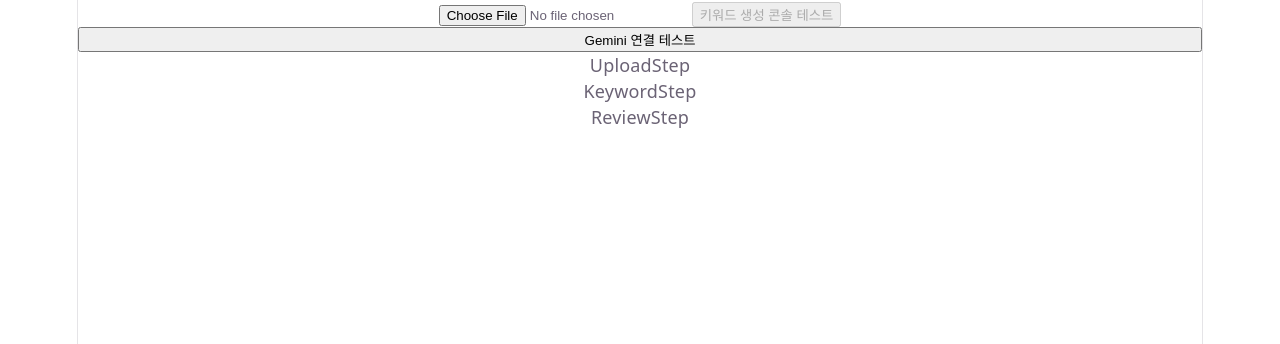
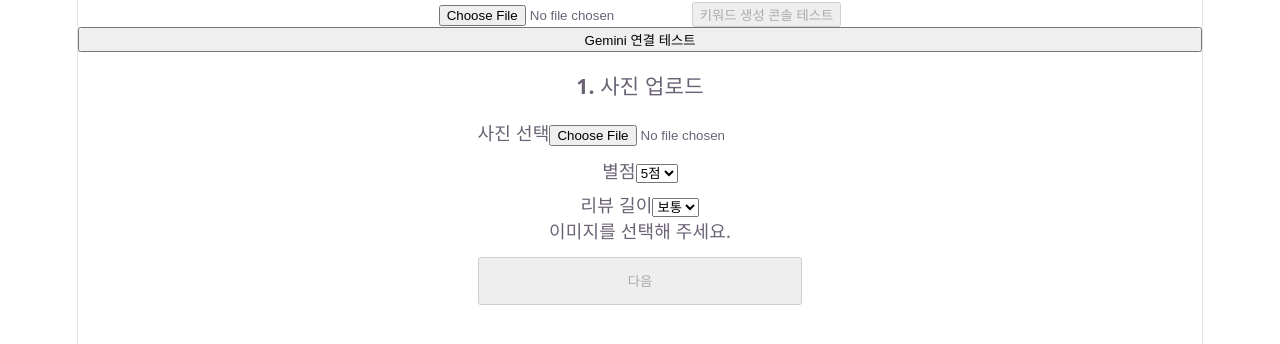
Before and after one commit to Yelli915/auto-review-generator, a React (Vite) app: page / in a window 1280 px wide. Shown: the top 344 px of the page. Built offline with nearby package versions, Linux system fonts and the light colour scheme.

Commit message:
feat : step 컴포넌트 구현 완료

```diff
--- a/src/components/ReviewGenerator/ReviewGenerator.jsx
+++ b/src/components/ReviewGenerator/ReviewGenerator.jsx
@@ -1,13 +1,128 @@
+import { useState } from 'react'
 import UploadStep from './steps/UploadStep'
 import KeywordStep from './steps/KeywordStep'
 import ReviewStep from './steps/ReviewStep'
+import { generateKeywords, generateReview } from './api/geminiService'
 
-export default function ReviewGenerator() {
+const STEPS = { UPLOAD: 'upload', KEYWORD: 'keyword', REVIEW: 'review' }
+
+export default function ReviewGenerator({ onReviewComplete }) {
+  const [step, setStep] = useState(STEPS.UPLOAD)
+  const [imageData, setImageData] = useState(null)
+  const [keywords, setKeywords] = useState([])
+  const [review, setReview] = useState('')
+  const [isLoading, setIsLoading] = useState(false)
+  const [isStreaming, setIsStreaming] = useState(false)
+  const [error, setError] = useState(null)
+
+  const handleUploadNext = async (data) => {
+    const normalizedData = {
+      ...data,
+      base64Image: data?.base64Image || data?.base64 || '',
+      rating: Number.isFinite(Number(data?.rating)) ? Number(data.rating) : 5,
+      length: data?.length || 'medium',
+    }
+
+    setImageData(normalizedData)
+    setError(null)
+    setIsLoading(true)
+    try {
+      const result = await generateKeywords({
+        imageBase64: normalizedData.base64Image,
+        rating: normalizedData.rating,
+        mimeType: normalizedData.mimeType || 'image/jpeg',
+      })
+      if (!result?.ok) {
+        throw new Error(result?.error || '키워드 생성 실패')
+      }
+      setKeywords(Array.isArray(result.keywords) ? result.keywords : [])
+      setStep(STEPS.KEYWORD)
+    } catch (e) {
+      setError(e instanceof Error ? e.message : '키워드 생성 실패')
+    } finally {
+      setIsLoading(false)
+    }
+  }
+
+  const handleRefresh = async () => {
+    if (!imageData?.base64Image) return
+    setError(null)
+    setIsLoading(true)
+    try {
+      const result = await generateKeywords({
+        imageBase64: imageData.base64Image,
+        rating: imageData.rating,
+        mimeType: imageData.mimeType || 'image/jpeg',
+      })
+      if (!result?.ok) {
+        throw new Error(result?.error || '키워드 생성 실패')
+      }
+      setKeywords(Array.isArray(result.keywords) ? result.keywords : [])
+    } catch (e) {
+      setError(e instanceof Error ? e.message : '키워드 생성 실패')
+    } finally {
+      setIsLoading(false)
+    }
+  }
+
+  const handleKeywordNext = async (selectedKeywords) => {
+    setReview('')
+    setError(null)
+    setStep(STEPS.REVIEW)
+    setIsStreaming(true)
+
+    let fullReview = ''
+    try {
+      await generateReview(
+        imageData.base64Image,
+        imageData.rating,
+        selectedKeywords,
+        imageData.length,
+        (chunk) => {
+          fullReview += chunk
+          setReview(fullReview)
+        },
+      )
+    } catch (e) {
+      setError(e instanceof Error ? e.message : '리뷰 생성 실패')
+    } finally {
+      setIsStreaming(false)
+      onReviewComplete?.(fullReview)
+    }
+  }
+
   return (
-    <div className="review-generator">
-      <UploadStep />
-      <KeywordStep />
-      <ReviewStep />
+    <div style={{ maxWidth: '480px', margin: '0 auto' }}>
+      {error && (
+        <div
+          style={{
+            padding: '12px 16px',
+            margin: '8px 16px',
+            background: '#fff0f0',
+            border: '1px solid #ffcccc',
+            borderRadius: '8px',
+            color: '#cc0000',
+            fontSize: '14px',
+          }}
+        >
+          {error}
+        </div>
+      )}
+
+      {step === STEPS.UPLOAD && (
+        <UploadStep onNext={handleUploadNext} isLoading={isLoading} />
+      )}
+      {step === STEPS.KEYWORD && (
+        <KeywordStep
+          keywords={keywords}
+          onNext={handleKeywordNext}
+          onRefresh={handleRefresh}
+          isLoading={isLoading}
+        />
+      )}
+      {step === STEPS.REVIEW && (
+        <ReviewStep review={review} isStreaming={isStreaming} />
+      )}
     </div>
   )
 }
--- a/src/components/ReviewGenerator/steps/KeywordStep.jsx
+++ b/src/components/ReviewGenerator/steps/KeywordStep.jsx
@@ -1,3 +1,62 @@
-export default function KeywordStep() {
-  return <div>KeywordStep</div>
+import { useState } from 'react'
+
+export default function KeywordStep({ keywords, onNext, onRefresh, isLoading }) {
+  const [selected, setSelected] = useState([])
+
+  const toggleKeyword = (keyword) => {
+    setSelected((prev) =>
+      prev.includes(keyword)
+        ? prev.filter((k) => k !== keyword)
+        : [...prev, keyword],
+    )
+  }
+
+  return (
+    <div style={{ padding: '16px' }}>
+      <div
+        style={{
+          display: 'flex',
+          flexWrap: 'wrap',
+          gap: '10px',
+          marginBottom: '24px',
+        }}
+      >
+        {keywords.map((keyword) => (
+          <button
+            key={keyword}
+            onClick={() => toggleKeyword(keyword)}
+            style={{
+              padding: '10px 16px',
+              minHeight: '48px',
+              borderRadius: '24px',
+              border: selected.includes(keyword)
+                ? '2px solid #333'
+                : '1px solid #ccc',
+              fontWeight: selected.includes(keyword) ? 'bold' : 'normal',
+              cursor: 'pointer',
+              background: selected.includes(keyword) ? '#f0f0f0' : 'white',
+            }}
+          >
+            {keyword}
+          </button>
+        ))}
+      </div>
+
+      <button
+        onClick={onRefresh}
+        disabled={isLoading}
+        style={{ width: '100%', height: '48px', marginBottom: '12px' }}
+      >
+        {isLoading ? '생성 중...' : '키워드 다시 생성'}
+      </button>
+
+      <button
+        onClick={() => onNext(selected)}
+        disabled={selected.length === 0}
+        style={{ width: '100%', height: '52px', fontSize: '16px' }}
+      >
+        리뷰 작성
+      </button>
+    </div>
+  )
 }
--- a/src/components/ReviewGenerator/steps/ReviewStep.jsx
+++ b/src/components/ReviewGenerator/steps/ReviewStep.jsx
@@ -1,3 +1,39 @@
-export default function ReviewStep() {
-  return <div>ReviewStep</div>
+import { useState } from 'react'
+
+export default function ReviewStep({ review, isStreaming }) {
+  const [copied, setCopied] = useState(false)
+
+  const handleCopy = async () => {
+    await navigator.clipboard.writeText(review)
+    setCopied(true)
+    setTimeout(() => setCopied(false), 2000)
+  }
+
+  return (
+    <div style={{ padding: '16px' }}>
+      <div
+        style={{
+          minHeight: '160px',
+          padding: '16px',
+          border: '1px solid #ccc',
+          borderRadius: '8px',
+          lineHeight: '1.7',
+          whiteSpace: 'pre-wrap',
+          marginBottom: '16px',
+          fontSize: '15px',
+        }}
+      >
+        {review}
+        {isStreaming && <span style={{ opacity: 0.5 }}>▌</span>}
+      </div>
+
+      <button
+        onClick={handleCopy}
+        disabled={isStreaming || !review}
+        style={{ width: '100%', height: '52px', fontSize: '16px' }}
+      >
+        {copied ? '복사됨 ✓' : '클립보드 복사'}
+      </button>
+    </div>
+  )
 }
--- a/src/components/ReviewGenerator/steps/UploadStep.jsx
+++ b/src/components/ReviewGenerator/steps/UploadStep.jsx
@@ -1,3 +1,88 @@
-export default function UploadStep() {
-  return <div>UploadStep</div>
+import { useId, useState } from 'react'
+
+export default function UploadStep({ onNext, isLoading }) {
+  const inputId = useId()
+  const ratingId = useId()
+  const lengthId = useId()
+  const [fileData, setFileData] = useState(null)
+  const [previewUrl, setPreviewUrl] = useState('')
+  const [rating, setRating] = useState(5)
+  const [length, setLength] = useState('medium')
+  const [message, setMessage] = useState('이미지를 선택해 주세요.')
+
+  function handleFileChange(e) {
+    const file = e.target.files?.[0]
+    if (!file) return
+
+    const objectUrl = URL.createObjectURL(file)
+    setPreviewUrl(objectUrl)
+    setMessage(`선택됨: ${file.name}`)
+
+    const reader = new FileReader()
+    reader.onload = () => {
+      const dataUrl = typeof reader.result === 'string' ? reader.result : ''
+      const commaIndex = dataUrl.indexOf(',')
+      const base64Image = commaIndex >= 0 ? dataUrl.slice(commaIndex + 1) : ''
+      setFileData({
+        file,
+        previewUrl: objectUrl,
+        base64Image,
+        mimeType: file.type || 'image/jpeg',
+      })
+    }
+    reader.onerror = () => setMessage('이미지 변환에 실패했습니다.')
+    reader.readAsDataURL(file)
+  }
+
+  function handleNext() {
+    if (!fileData || typeof onNext !== 'function') return
+    onNext({
+      ...fileData,
+      rating: Number(rating),
+      length,
+    })
+  }
+
+  return (
+    <section>
+      <h3>1. 사진 업로드</h3>
+      <label htmlFor={inputId}>사진 선택</label>
+      <input id={inputId} type="file" accept="image/*" onChange={handleFileChange} />
+
+      <div style={{ marginTop: '12px' }}>
+        <label htmlFor={ratingId}>별점</label>
+        <select
+          id={ratingId}
+          value={rating}
+          onChange={(e) => setRating(Number(e.target.value))}
+        >
+          <option value={1}>1점</option>
+          <option value={2}>2점</option>
+          <option value={3}>3점</option>
+          <option value={4}>4점</option>
+          <option value={5}>5점</option>
+        </select>
+      </div>
+
+      <div style={{ marginTop: '8px' }}>
+        <label htmlFor={lengthId}>리뷰 길이</label>
+        <select id={lengthId} value={length} onChange={(e) => setLength(e.target.value)}>
+          <option value="short">짧게</option>
+          <option value="medium">보통</option>
+          <option value="long">길게</option>
+        </select>
+      </div>
+
+      <p>{message}</p>
+      {previewUrl && <img src={previewUrl} alt="업로드 미리보기" style={{ maxWidth: '100%' }} />}
+      <button
+        type="button"
+        onClick={handleNext}
+        disabled={!fileData || isLoading}
+        style={{ width: '100%', height: '48px', marginTop: '12px' }}
+      >
+        {isLoading ? '키워드 생성 중...' : '다음'}
+      </button>
+    </section>
+  )
 }
```
